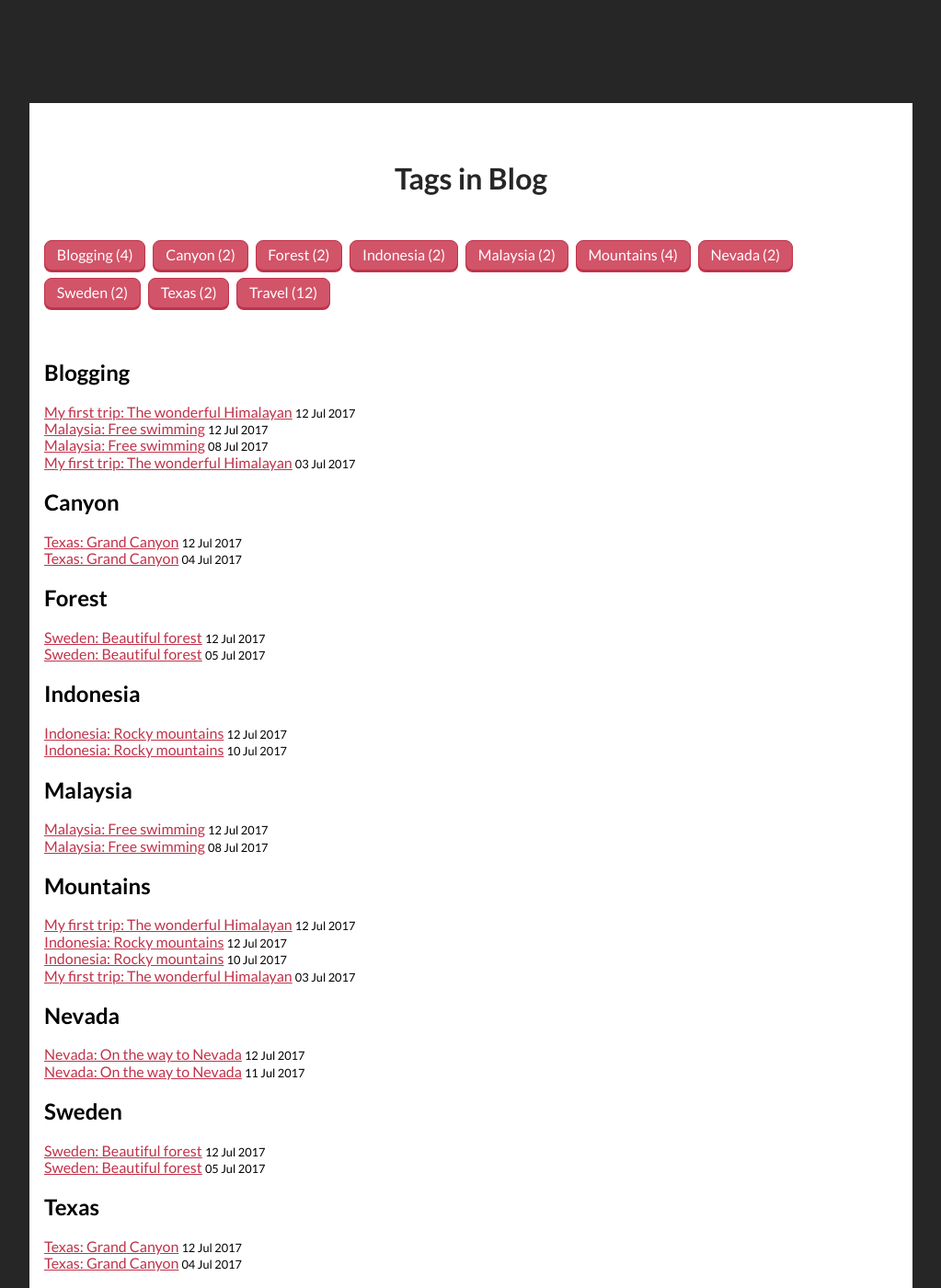
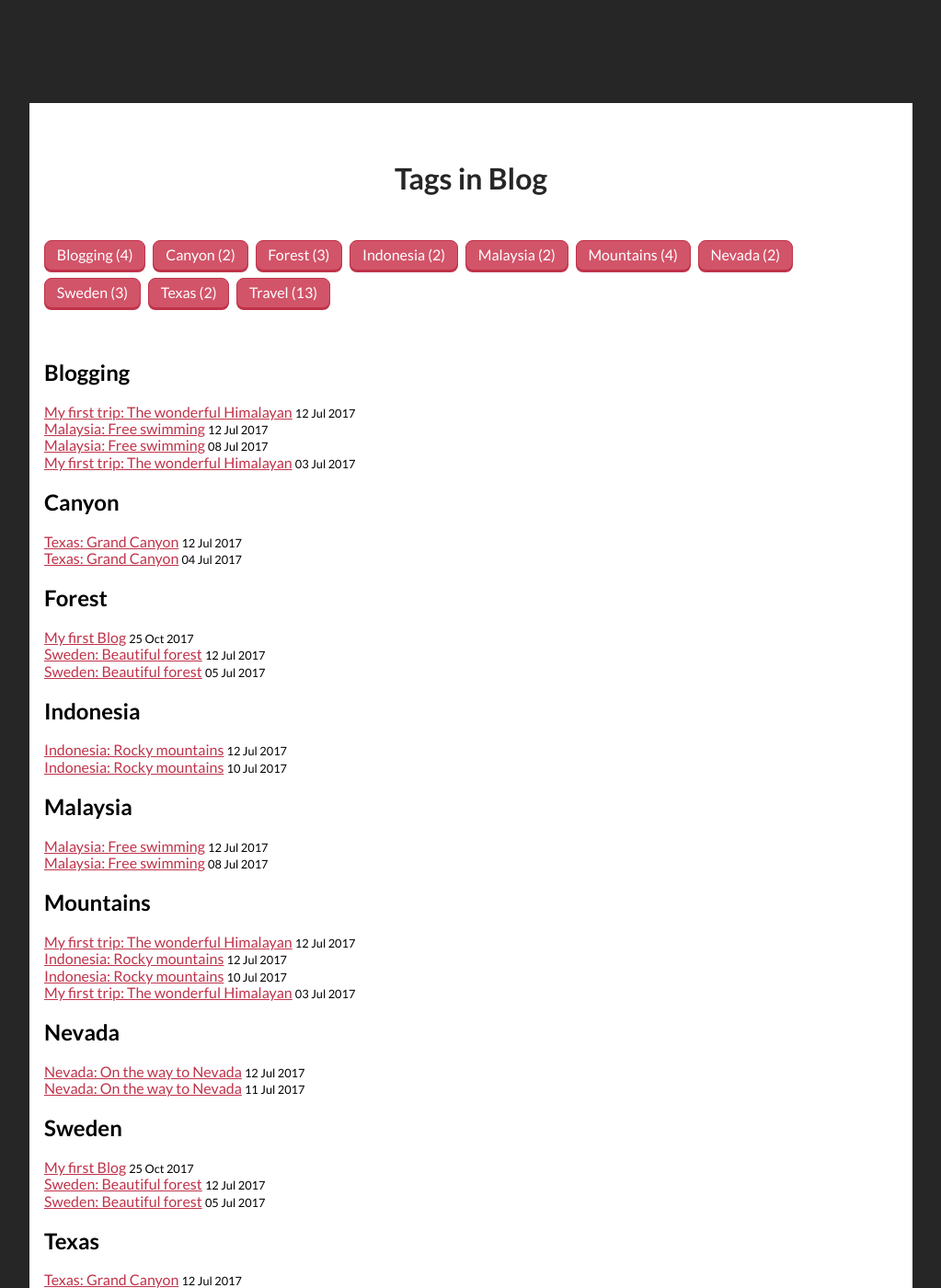
Before and after one commit to frienkiss/gitBlog, a Jekyll site: the page built from _pages/tags.html, in a window 1280 px wide and 1400 px high. Shown: the whole window at 92% size, without its empty margins (128-1151 px from the left). Built offline with Jekyll 4.4.1, drawn with Linux system fonts in a browser that asks for light colours; some of the changed text lies outside the part shown.

Commit message:
Update and rename 2017-10-25.markdown to 2017-10-25-my-first-blog.markdown

```diff
--- a/_posts/2017-10-25.markdown
+++ b/_posts/2017-10-25-my-first-blog.markdown
@@ -1,6 +1,6 @@
 ---
 layout: post
-title: "Sweden: Beautiful forest"
+title: "My first Blog"
 img: sweden.jpg # Add image post (optional)
 date: 2017-10-25 12:52:00 +0300
 description: You’ll find this post in your `_posts` directory. Go ahead and edit it and re-build the site to see your changes. # Add post description (optional)
```
